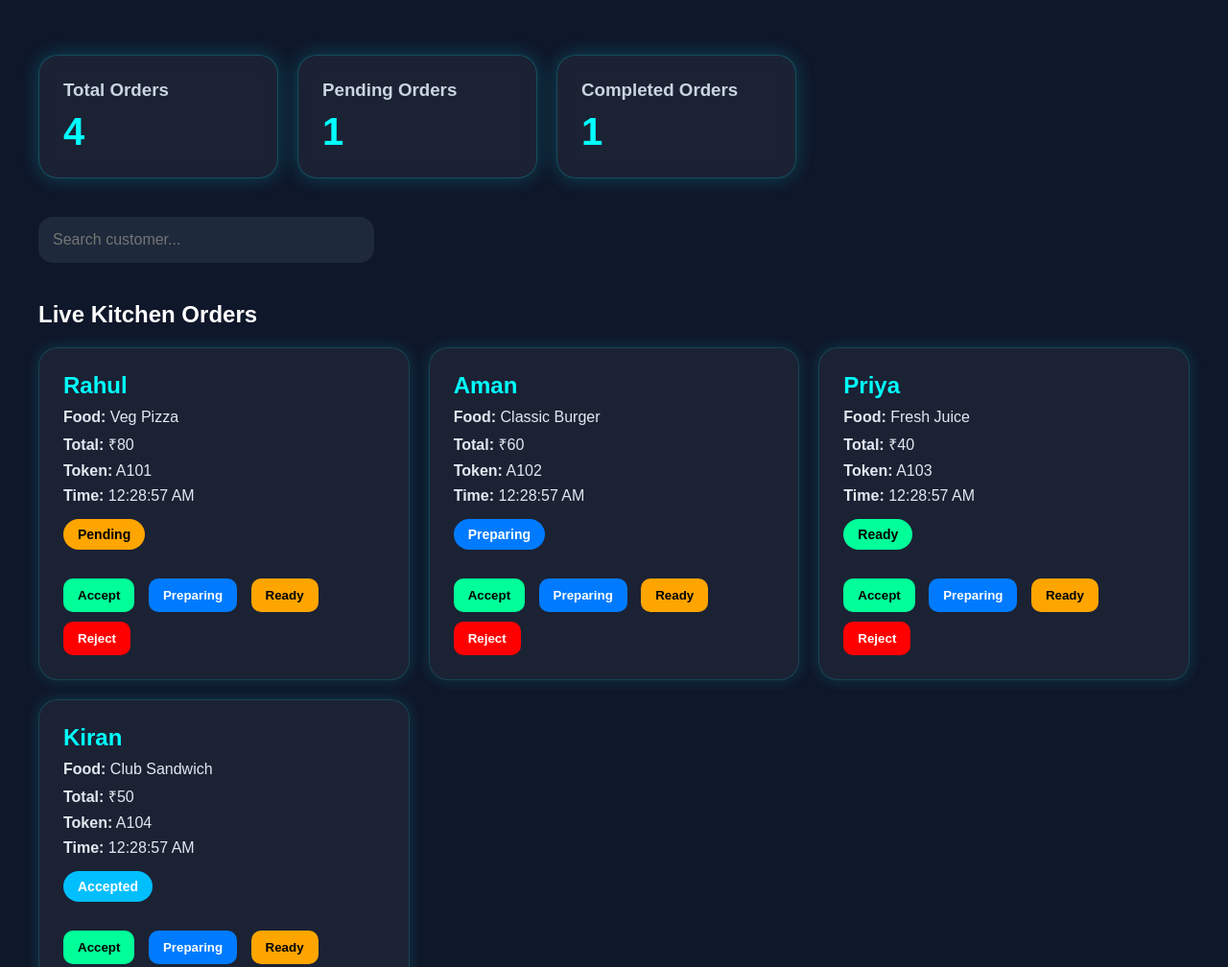
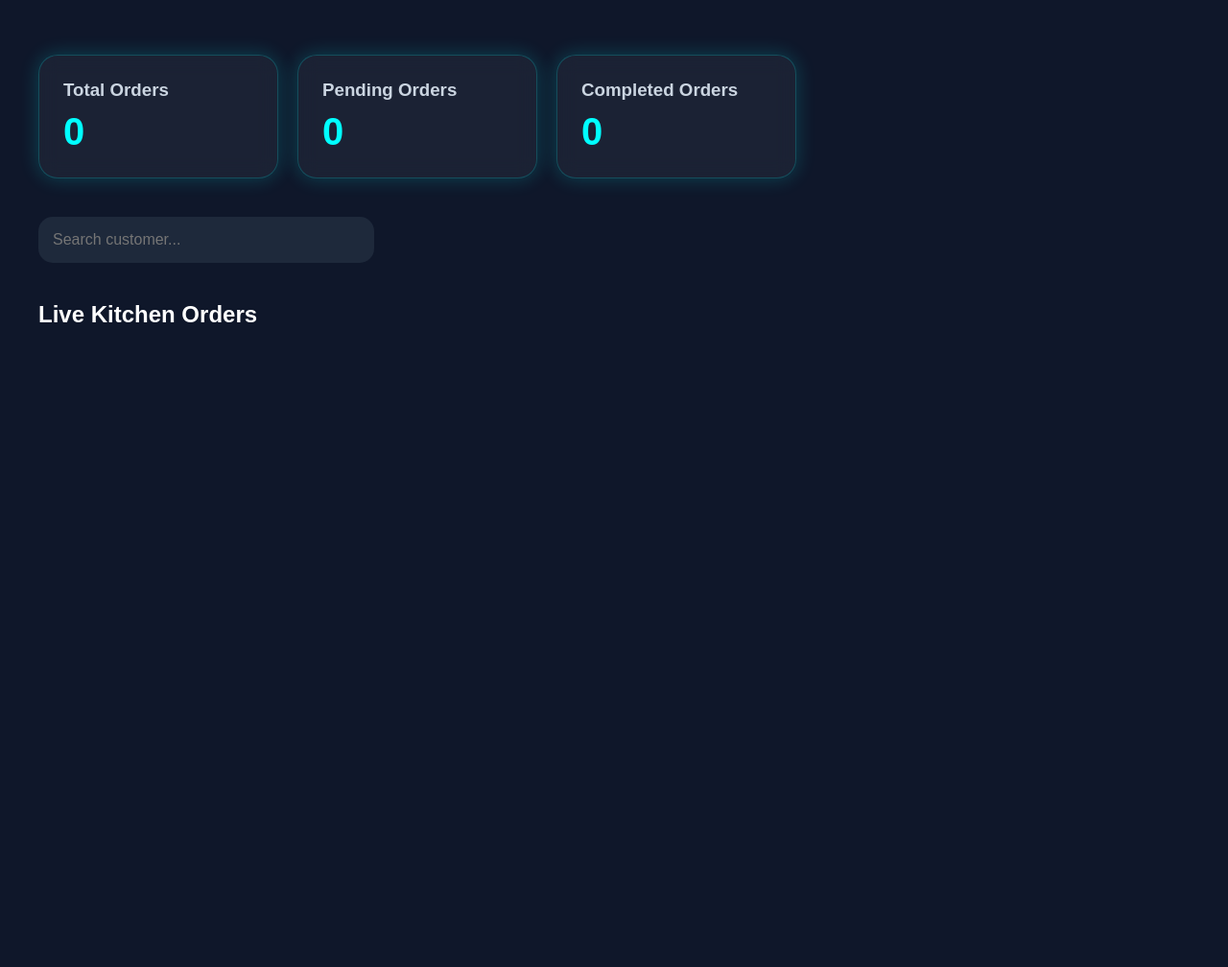
Before and after one commit to rajunayak555yqy-hash/ai-app, a website: page admin.html in a window 1280 px wide. Shown: the part 231-1239 px from the top of the page at 96% size. After the commit the page ends 800 px from the top, so only its background shows below. Drawn offline with Linux system fonts and the light colour scheme.

Commit message:
Update admin.html

```diff
--- a/admin.html
+++ b/admin.html
@@ -368,39 +368,11 @@
 
         let orders = [
 
-            {
-                username:"Rahul",
-                item:"Veg Pizza",
-                total:80,
-                token:"A101",
-                status:"Pending"
-            },
+            let orders =
+JSON.parse(
+    localStorage.getItem("campusbite_orders")
+) || [];
 
-            {
-                username:"Aman",
-                item:"Classic Burger",
-                total:60,
-                token:"A102",
-                status:"Preparing"
-            },
-
-            {
-                username:"Priya",
-                item:"Fresh Juice",
-                total:40,
-                token:"A103",
-                status:"Ready"
-            },
-
-            {
-                username:"Kiran",
-                item:"Club Sandwich",
-                total:50,
-                token:"A104",
-                status:"Accepted"
-            }
-
-        ];
 
         /* LOAD ORDERS */
 
```
